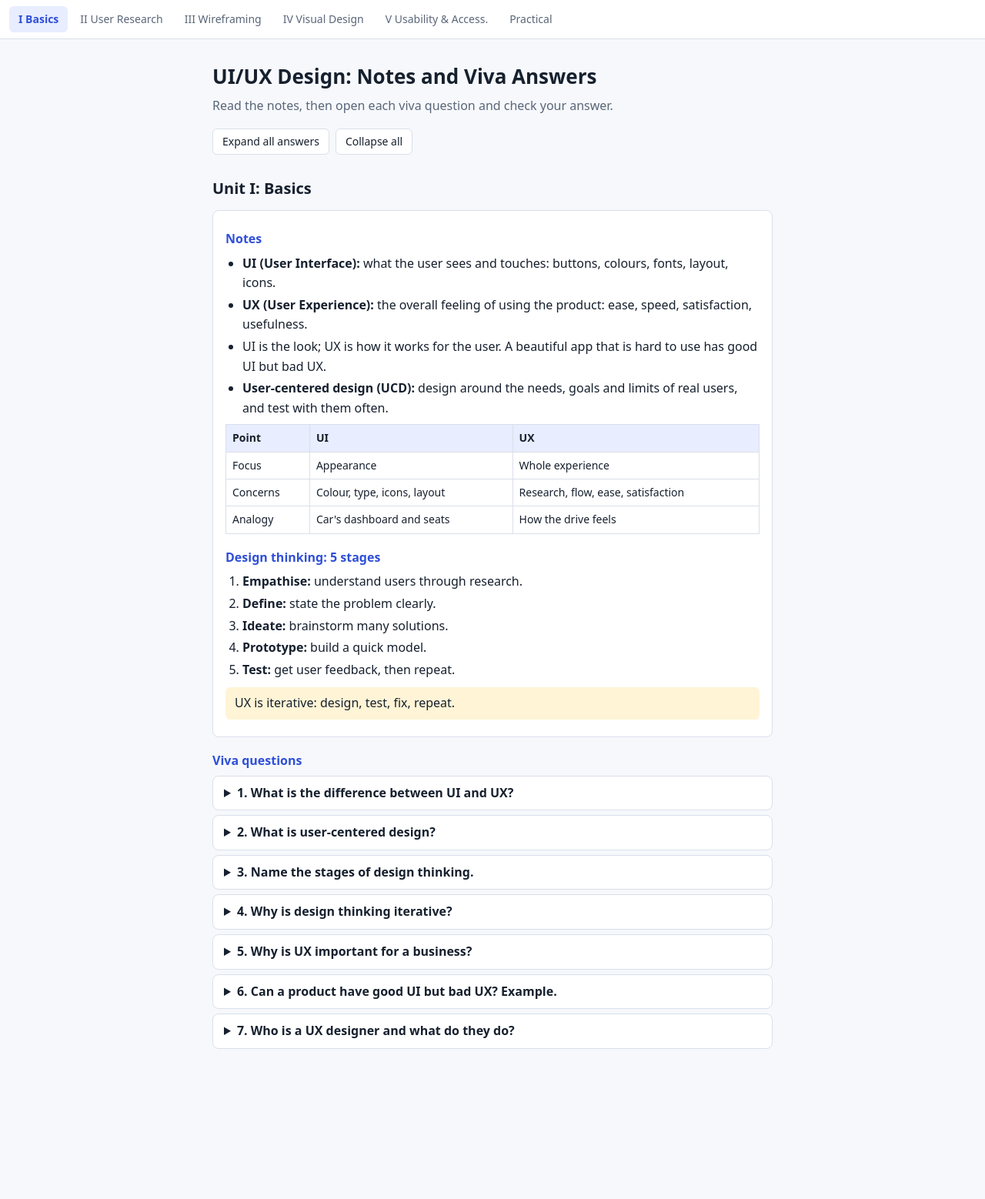
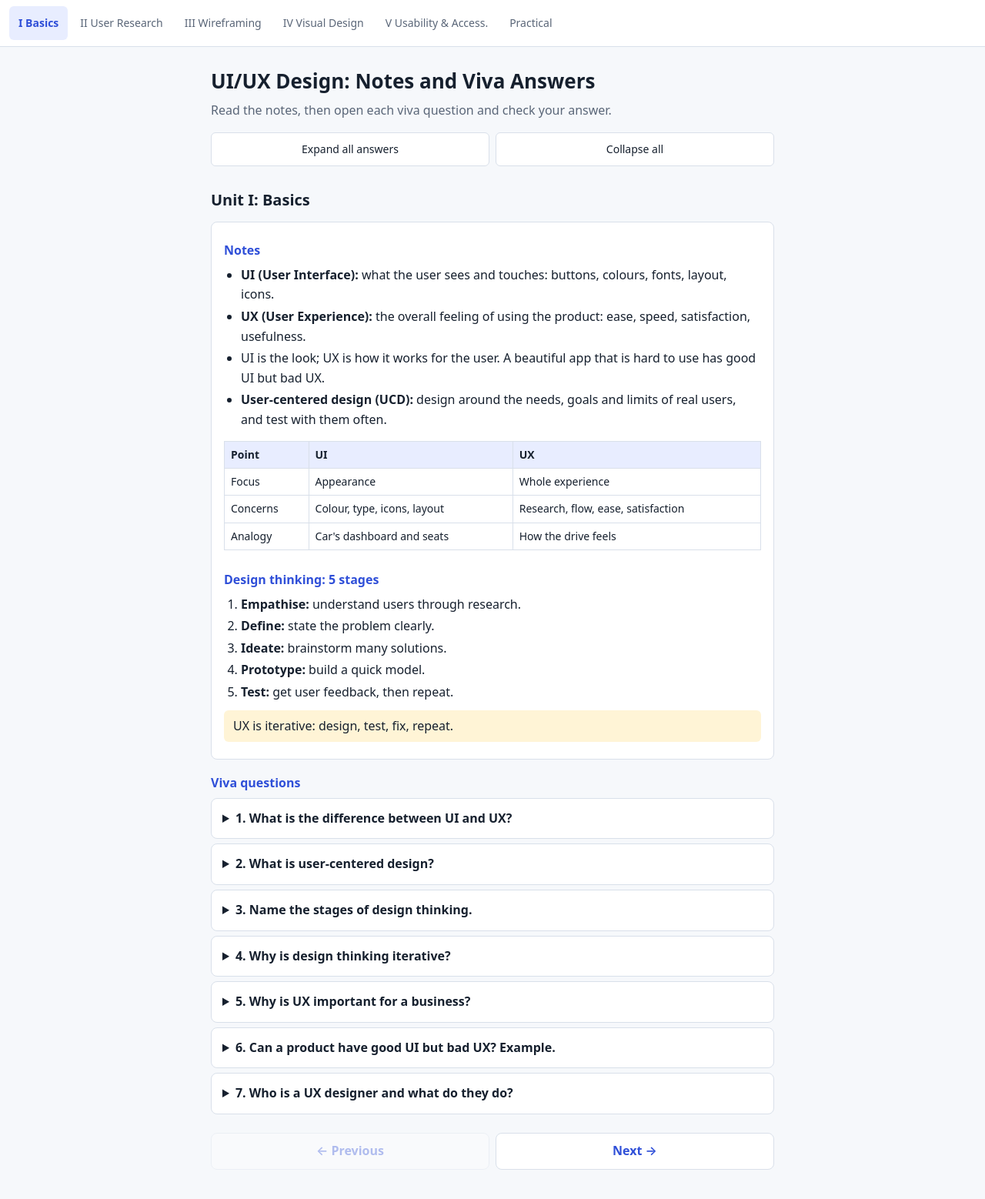
Before and after one commit to Madryon/ui-ux-practical, a plain HTML site: page index.html in a window 1280 px wide. Shown: the whole page at 77% size. Before the commit the page ends 1429 px from the top, so only its background shows below. Drawn offline with Linux system fonts and the light colour scheme.

Commit message:
Update viewport meta tag and improve styles

```diff
--- a/index.html
+++ b/index.html
@@ -1,17 +1,17 @@
 <!DOCTYPE html>
 <html lang="en"><head><meta charset="utf-8">
-<meta name="viewport" content="width=device-width,initial-scale=1">
+<meta name="viewport" content="width=device-width,initial-scale=1,viewport-fit=cover">
 <title>UI/UX Notes + Viva Answers</title>
 <style>
 :root{--bg:#f6f8fb;--card:#fff;--ink:#16202e;--mute:#5a6678;--line:#d9e0ea;--acc:#2f4fd8;--accbg:#e8edff;--key:#fff4d6}
 @media(prefers-color-scheme:dark){:root{--bg:#10151d;--card:#171e29;--ink:#e6ebf2;--mute:#9aa6b8;--line:#2a3443;--acc:#8ea6ff;--accbg:#1f2a4d;--key:#3a3213}}
-*{box-sizing:border-box}
+*{box-sizing:border-box;-webkit-tap-highlight-color:transparent}html{-webkit-text-size-adjust:100%;scroll-padding-top:64px}
 body{margin:0;background:var(--bg);color:var(--ink);font:16px/1.6 system-ui,-apple-system,"Segoe UI",Roboto,sans-serif}
-nav{position:sticky;top:0;z-index:5;background:var(--card);border-bottom:1px solid var(--line);display:flex;gap:4px;overflow-x:auto;padding:8px 12px}
-nav button{flex:none;border:0;background:none;color:var(--mute);font:inherit;font-size:14px;padding:6px 12px;border-radius:6px;cursor:pointer}
+nav{position:sticky;top:0;padding-top:max(8px,env(safe-area-inset-top))!important;scrollbar-width:none;scroll-snap-type:x proximity;z-index:5;background:var(--card);border-bottom:1px solid var(--line);display:flex;gap:4px;overflow-x:auto;padding:8px 12px}
+nav::-webkit-scrollbar{display:none}nav button{scroll-snap-align:center;white-space:nowrap;min-height:44px;border:0;background:none;color:var(--mute);font:inherit;font-size:14px;padding:6px 12px;border-radius:6px;cursor:pointer}
 nav button[aria-selected=true]{background:var(--accbg);color:var(--acc);font-weight:600}
 nav button:focus-visible,summary:focus-visible,.tools button:focus-visible{outline:2px solid var(--acc);outline-offset:2px}
-main{max-width:760px;margin:0 auto;padding:20px 16px 60px}
+main{max-width:760px;margin:0 auto;padding:16px max(14px,env(safe-area-inset-left)) calc(40px + env(safe-area-inset-bottom));overflow-wrap:anywhere}
 h1{font-size:26px;margin:8px 0 4px}h2{font-size:20px;margin:28px 0 8px}h3{font-size:16px;margin:18px 0 4px;color:var(--acc)}
 p{margin:6px 0}ul,ol{margin:6px 0;padding-left:22px}li{margin:3px 0}
 .sub{color:var(--mute);margin:0 0 16px}
@@ -22,10 +22,12 @@ table{border-collapse:collapse;width:100%;font-size:14px;margin:8px 0}
 th,td{border:1px solid var(--line);padding:6px 8px;text-align:left;vertical-align:top}th{background:var(--accbg)}
 .wrap{overflow-x:auto}
 details{background:var(--card);border:1px solid var(--line);border-radius:8px;margin:6px 0}
-summary{cursor:pointer;padding:9px 14px;font-weight:600}
+summary{cursor:pointer;padding:13px 14px;font-weight:600;min-height:48px}
 details>div{padding:0 14px 10px;border-top:1px solid var(--line)}
 .tools{display:flex;gap:8px;margin:10px 0}
-.tools button{border:1px solid var(--line);background:var(--card);color:var(--ink);font:inherit;font-size:14px;padding:5px 12px;border-radius:6px;cursor:pointer}
+.tools button{min-height:44px;flex:1;border:1px solid var(--line);background:var(--card);color:var(--ink);font:inherit;font-size:14px;padding:5px 12px;border-radius:6px;cursor:pointer}
+.pn{display:flex;gap:8px;margin:24px 0}.pn button{flex:1;min-height:48px;border:1px solid var(--line);background:var(--card);color:var(--acc);font:inherit;font-weight:600;border-radius:8px;cursor:pointer}.pn button:disabled{opacity:.35}
+@media(max-width:600px){body{font-size:17px}h1{font-size:22px}h2{font-size:19px}.box{padding:4px 12px 12px}li{margin:5px 0}table{font-size:13px}th,td{padding:5px 6px}.wrap table{min-width:420px}}
 @media(prefers-reduced-motion:no-preference){section.on{animation:f .15s}@keyframes f{from{opacity:.4}to{opacity:1}}}
 </style></head><body>
 <nav role="tablist" id="nav"></nav>
@@ -44,10 +46,10 @@ details>div{padding:0 14px 10px;border-top:1px solid var(--line)}
 <li>UI is the look; UX is how it works for the user. A beautiful app that is hard to use has good UI but bad UX.</li>
 <li><b>User-centered design (UCD):</b> design around the needs, goals and limits of real users, and test with them often.</li>
 </ul>
-<table><tr><th>Point</th><th>UI</th><th>UX</th></tr>
+<div class="wrap"><table><tr><th>Point</th><th>UI</th><th>UX</th></tr>
 <tr><td>Focus</td><td>Appearance</td><td>Whole experience</td></tr>
 <tr><td>Concerns</td><td>Colour, type, icons, layout</td><td>Research, flow, ease, satisfaction</td></tr>
-<tr><td>Analogy</td><td>Car's dashboard and seats</td><td>How the drive feels</td></tr></table>
+<tr><td>Analogy</td><td>Car's dashboard and seats</td><td>How the drive feels</td></tr></table></div>
 <h3>Design thinking: 5 stages</h3>
 <ol><li><b>Empathise:</b> understand users through research.</li><li><b>Define:</b> state the problem clearly.</li><li><b>Ideate:</b> brainstorm many solutions.</li><li><b>Prototype:</b> build a quick model.</li><li><b>Test:</b> get user feedback, then repeat.</li></ol>
 <div class="key">UX is iterative: design, test, fix, repeat.</div>
@@ -221,12 +223,14 @@ details>div{padding:0 14px 10px;border-top:1px solid var(--line)}
 <ul><li>Use Figma components and auto-layout; mention them in the viva.</li><li>Keep to 2 fonts and the 60-30-10 colour rule; check 4.5:1 contrast.</li><li>Be ready to explain every design choice using a concept from Units I to V.</li></ul>
 </div>
 </section>
+<div class="pn"><button id="pv" onclick="go(-1)">&larr; Previous</button><button id="nx" onclick="go(1)">Next &rarr;</button></div>
 </main>
 <script>
 var S=[].slice.call(document.querySelectorAll('section')),N=document.getElementById('nav');
 S.forEach(function(s,i){var b=document.createElement('button');b.textContent=s.dataset.t;b.setAttribute('role','tab');b.onclick=function(){show(i)};N.appendChild(b)});
-function show(i){S.forEach(function(s,j){s.classList.toggle('on',i===j);N.children[j].setAttribute('aria-selected',i===j)});scrollTo(0,0)}
+function show(i){if(i<0||i>=S.length)return;cur=i;try{localStorage.setItem('uxTab',i)}catch(e){}document.getElementById('pv').disabled=i===0;document.getElementById('nx').disabled=i===S.length-1;N.children[i].scrollIntoView({inline:'center',block:'nearest'});S.forEach(function(s,j){s.classList.toggle('on',i===j);N.children[j].setAttribute('aria-selected',i===j)});scrollTo(0,0)}
+var cur=0;function go(d){show(cur+d)}
 function tg(o){document.querySelectorAll('details').forEach(function(d){d.open=o})}
-show(0);
+var t=0;try{t=+localStorage.getItem('uxTab')||0}catch(e){}show(t);
 </script>
 </body></html>
```
